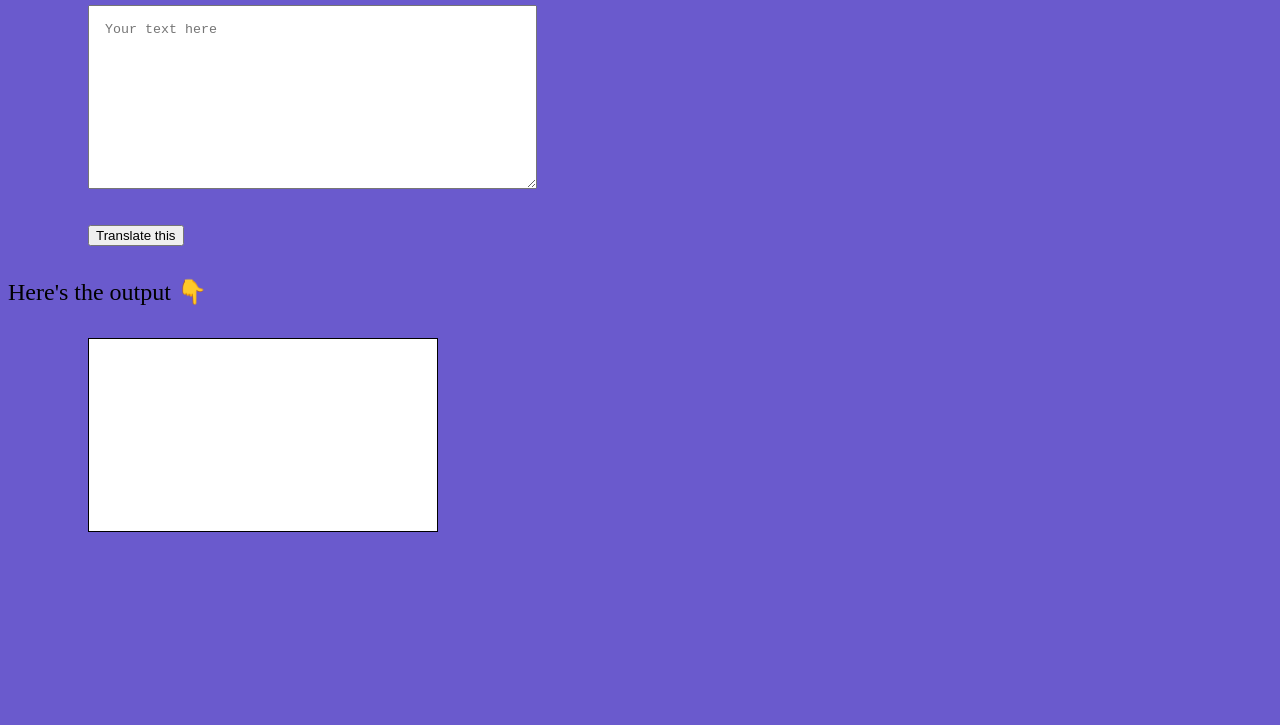
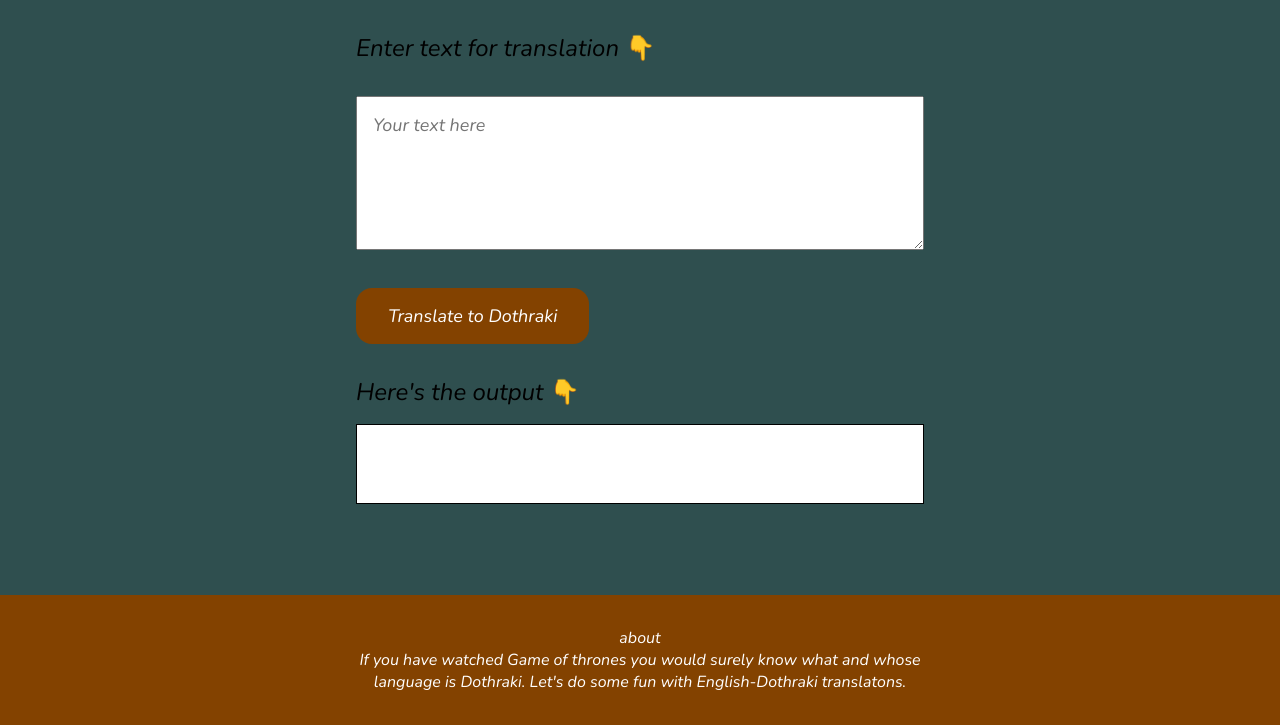
Before and after one commit to syedshehriyar/JS-basics, a plain HTML site: page index.html in a window 1280 px wide. Shown: the part 75-800 px from the top of the page. Drawn offline with nearby package versions, Linux system fonts and the light colour scheme.

Commit message:
style: styled complete page

```diff
--- a/index.html
+++ b/index.html
@@ -5,23 +5,39 @@
 		<meta http-equiv="X-UA-Compatible" content="IE=edge" />
 		<meta name="viewport" content="width=device-width, initial-scale=1.0" />
 		<link rel="stylesheet" href="styles.css" />
-		<title>Text converter</title>
+		<title>Dothraki Translator</title>
 	</head>
 
 	<body>
-		<h1>Here's another attempt, which will be successful.</h1>
+		<nav>
+			<div id="nav-heading">Dothraki Translator</div>
+		</nav>
+		<main>
+			<h1 id="main-heading">Enter text for translation 👇</h1>
 			<textarea
 				name=""
-			id="txt-area"
-			cols="50"
-			rows="10"
+				id="translate-input"
+				cols="10"
+				rows="5"
 				placeholder="Your text here"
 			></textarea>
 			<br />
-		<button class="btn-translate">Translate this</button>
 
-		<div id="font">Here's the output 👇</div>
-		<div id="output"></div>
+			<button id="btn-translate">Translate to Dothraki</button>
+
+			<h1 id="secondary-heading">Here's the output 👇</h1>
+			<div id="translate-output"></div>
+
 			<script src="script.js"></script>
+		</main>
+
+		<footer>
+			<div>about</div>
+			<p id="footer-para">
+				If you have watched Game of thrones you would surely know what and whose
+				language is Dothraki. Let's do some fun with English-Dothraki
+				translatons.
+			</p>
+		</footer>
 	</body>
 </html>
--- a/script.js
+++ b/script.js
@@ -1,6 +1,6 @@
-var btnTranslate = document.querySelector(".btn-translate");
-var txtInput = document.querySelector("#txt-area");
-var outputdiv = document.querySelector("#output");
+var txtInput = document.querySelector("#translate-input");
+var btnTranslate = document.querySelector("#btn-translate");
+var outputdiv = document.querySelector("#translate-output");
 var serverUrl = "https://api.funtranslations.com/translate/dothraki.json";
 
 function constructUrl(text) {
--- a/styles.css
+++ b/styles.css
@@ -1,21 +1,78 @@
+@import url("https://fonts.googleapis.com/css2?family=Nunito:ital@1&display=swap");
+:root {
+	--primary-color: #834200;
+	--secondary-color: #fff;
+	--width-break: 600px;
+}
+* {
+	box-sizing: border-box;
+}
 body {
-	background-color: slateblue;
+	font-family: "Nunito", sans-serif;
+	margin: 0%;
+	background-color: darkslategray;
 }
-#txt-area {
-	margin-left: 5rem;
-	padding: 1rem 1rem;
+#nav-heading {
+	font-size: 2rem;
+	padding: 1rem;
+	background-color: var(--primary-color);
+	text-align: center;
+	color: var(--secondary-color);
 }
-.btn-translate {
-	margin: 2rem 5rem;
+main {
+	margin: auto;
+	padding: 1rem;
+	max-width: var(--width-break);
 }
-#font {
+#main-heading,
+#secondary-heading {
 	font-size: x-large;
+	font-weight: lighter;
 }
-#output {
+#translate-input {
+	box-sizing: border-box;
+	display: block;
+	width: 100%;
+	margin-top: 2rem;
+	min-height: 10vh;
+	padding: 1rem;
+	font-size: large;
+	font-family: inherit;
+}
+
+#btn-translate {
+	font-family: "Nunito", sans-serif;
+	font-size: large;
+	border: none;
+	border-radius: 1rem;
+	margin: 1rem 0rem;
+	padding: 1rem 2rem;
+	background-color: var(--primary-color);
+	color: var(--secondary-color);
+}
+#translate-output {
+	box-sizing: border-box;
 	border: 1px solid black;
-	height: 20vh;
-	width: 25%;
-	margin: 2rem 5rem;
-	padding: 1rem 1rem;
-	background-color: white;
+	min-height: 10vh;
+	max-height: 20vh;
+	width: 100%;
+	overflow: scroll;
+	background-color: var(--secondary-color);
+	padding: 1rem;
+	font-size: large;
+	color: black;
 }
+
+footer {
+	position: fixed;
+	width: 100%;
+	background-color: var(--primary-color);
+	text-align: center;
+	bottom: 0;
+	color: var(--secondary-color);
+	padding: 2rem;
+}
+#footer-para {
+	max-width: var(--width-break);
+	margin: auto;
+}
```
Lines whose indentation alone changed are shown as unchanged.
